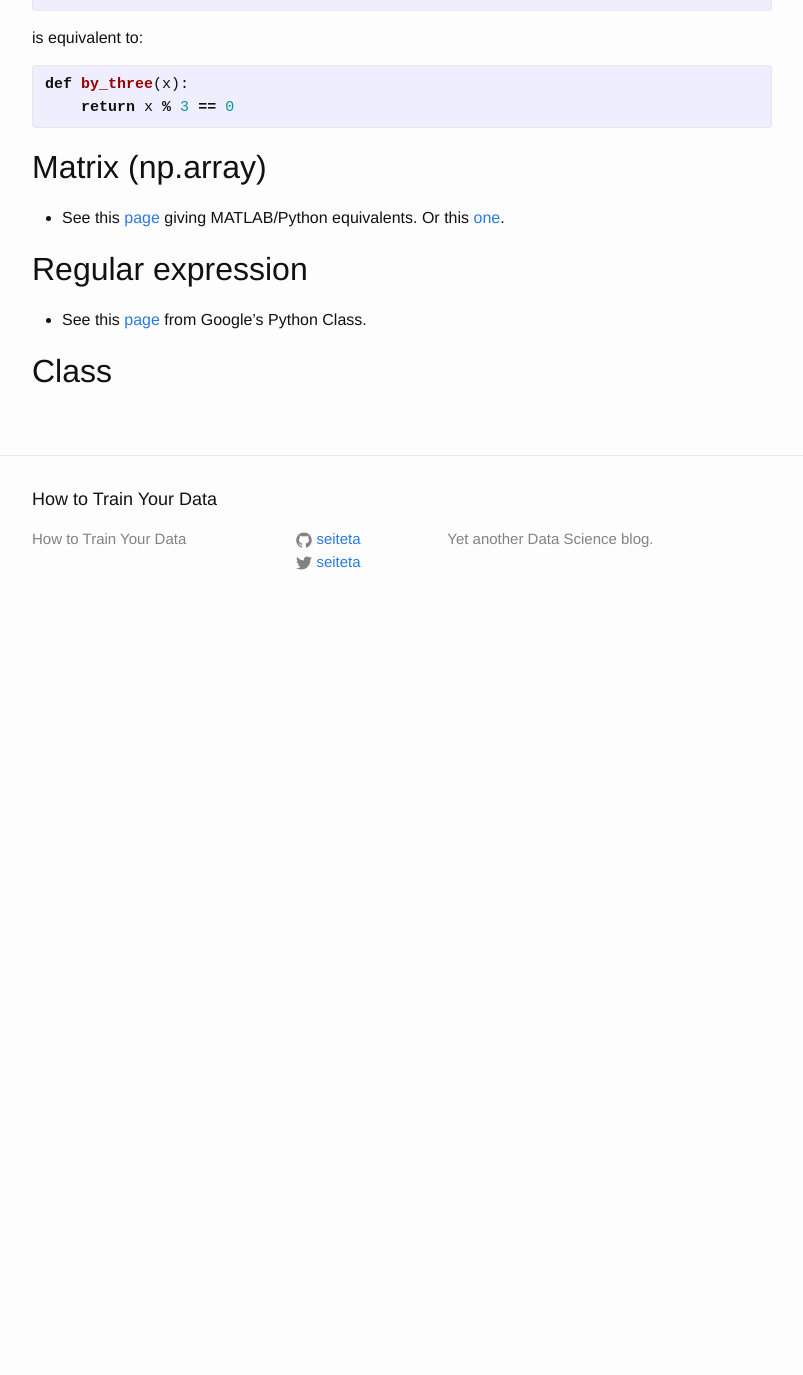
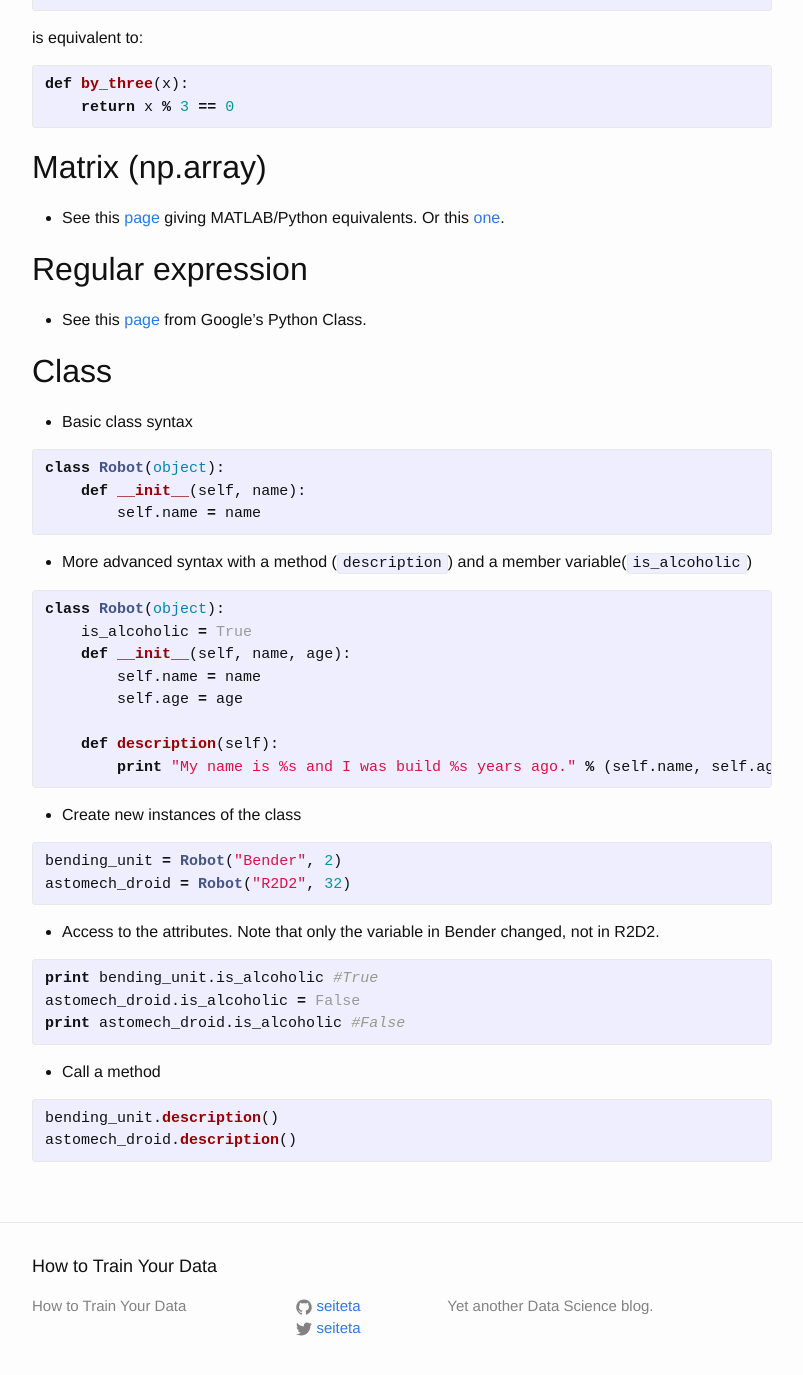
Before and after one commit to seiteta/seiteta.github.io_old, a Jekyll site: the page built from _posts/2014-11-23-python-reference.md, in a window 1280 px wide and 1400 px high, scrolled down 5232 px. Shown: the top 1375 px of the window, without its empty margins (238-1041 px from the left). Built offline with Jekyll 4.4.1, drawn with Linux system fonts in a browser that asks for light colours; before the commit the page ends 5865 px from its top, so only the background shows below that.

Commit message:
Update 2014-11-23-python-reference.md

```diff
--- a/_posts/2014-11-23-python-reference.md
+++ b/_posts/2014-11-23-python-reference.md
@@ -250,3 +250,40 @@ def by_three(x):
 * See this [page](https://developers.google.com/edu/python/regular-expressions) from Google's Python Class.
 
 ## Class
+* Basic class syntax
+{% highlight python %}
+class Robot(object):
+    def __init__(self, name):
+        self.name = name
+{% endhighlight %}
+
+ * More advanced syntax with a method (`description`) and a member variable(`is_alcoholic`)
+{% highlight python %}
+class Robot(object):
+    is_alcoholic = True
+    def __init__(self, name, age):
+        self.name = name
+        self.age = age
+
+    def description(self):
+        print "My name is %s and I was build %s years ago." % (self.name, self.age)
+{% endhighlight %}
+
+* Create new instances of the class
+{% highlight python %}
+bending_unit = Robot("Bender", 2)
+astomech_droid = Robot("R2D2", 32)
+{% endhighlight %}
+
+* Access to the attributes. Note that only the variable in Bender changed, not in R2D2.
+{% highlight python %}
+print bending_unit.is_alcoholic #True
+astomech_droid.is_alcoholic = False
+print astomech_droid.is_alcoholic #False
+{% endhighlight %}
+
+* Call a method
+{% highlight python %}
+bending_unit.description()
+astomech_droid.description()
+{% endhighlight %}
```
